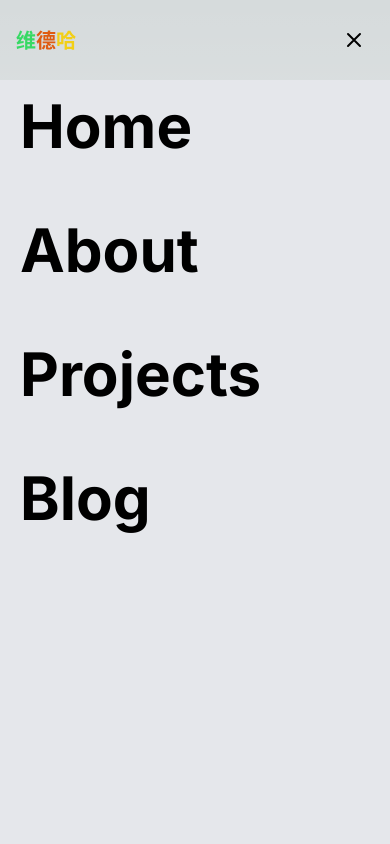
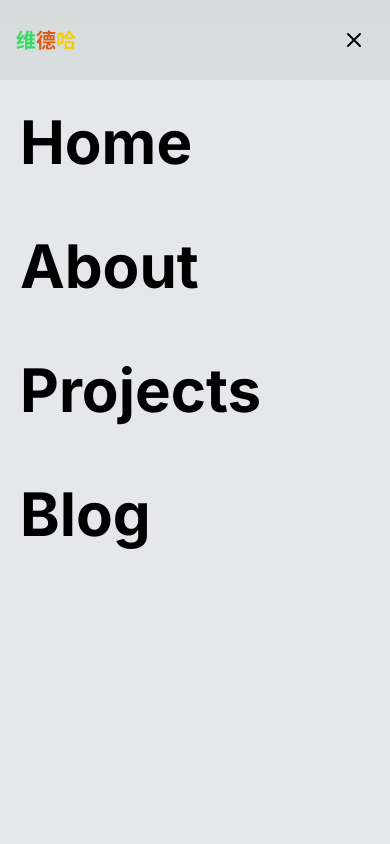
Before and after one commit to Wediah/my-portfolio, a Next.js app: page / in a window 390 px wide. Both pictures are taken after a click on the button "Open main menu". Shown: the top 844 px of the page. Built offline with nearby package versions, Linux system fonts and the light colour scheme.

Commit message:
Update mobile menu padding

```diff
--- a/app/components/navbar.jsx
+++ b/app/components/navbar.jsx
@@ -107,7 +107,7 @@ function Navbar() {
                     <div className="md:hidden" id="mobile-menu">
                         <div
                             ref={ref}
-                            className="bg-gray-200 px-2 pt-2 pb-3 space-y-12 sm:px-3 dark:bg-gray-900 h-screen"
+                            className="bg-gray-200 px-2 pt-6 pb-3 space-y-12 sm:px-3 dark:bg-gray-900 h-screen"
                         >
 
                             <Link
```
